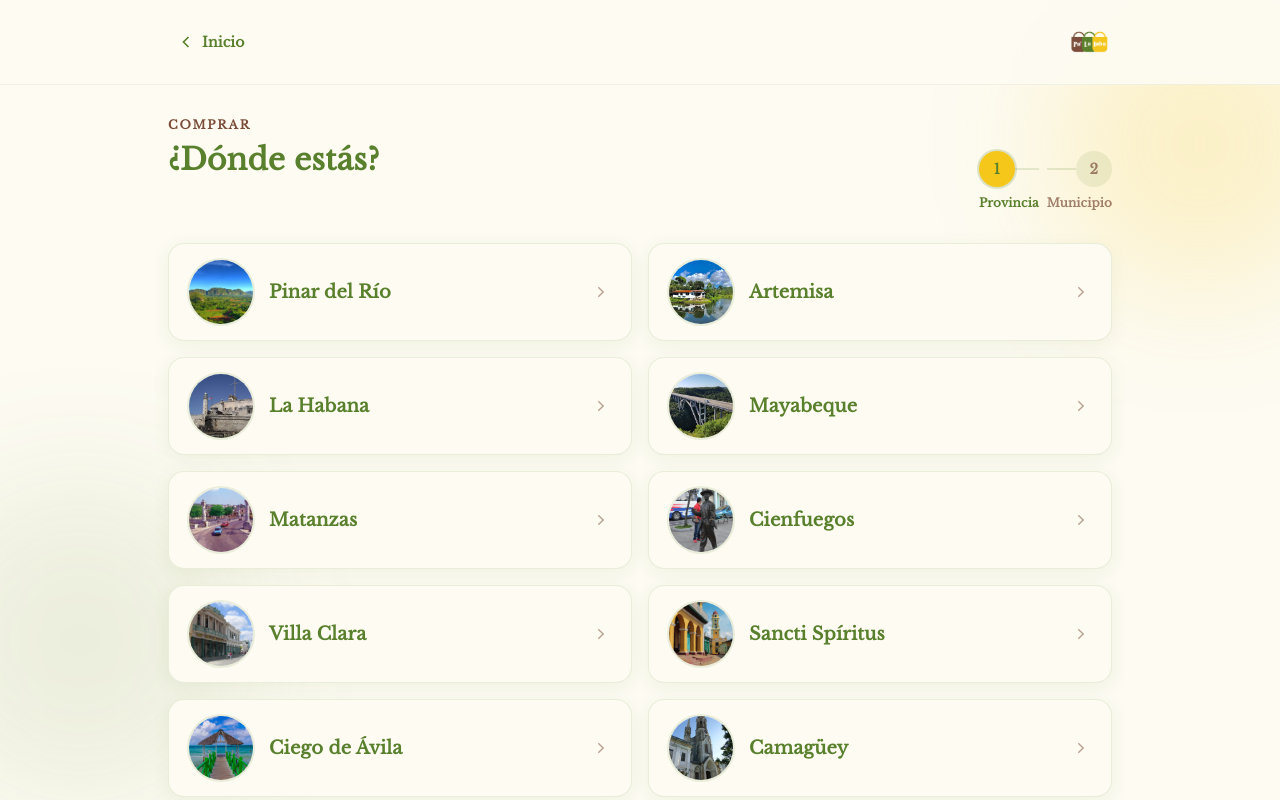
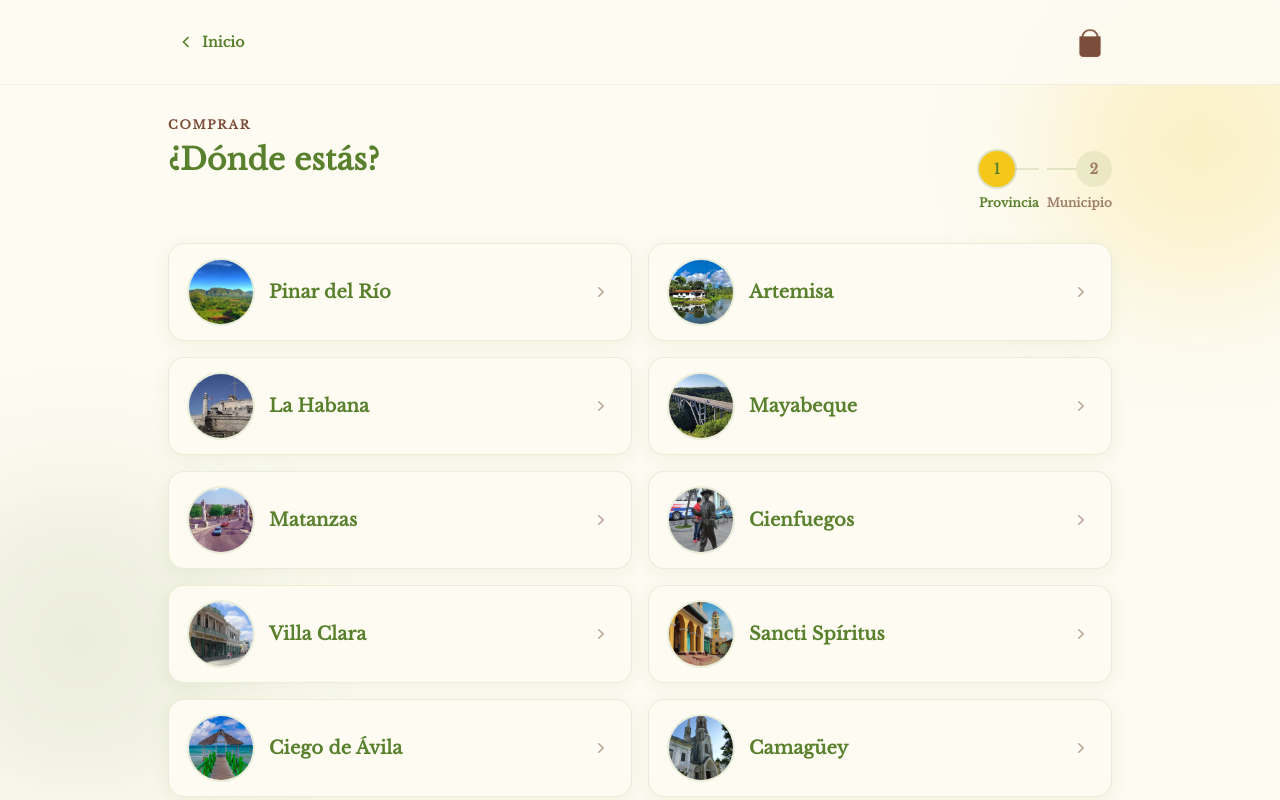
Before and after one commit to cubansoftwaredevelopment/palajaba-front, a React (Vite) app: page /comprar/provincia in a window 1280 px wide. Built offline with nearby package versions, Linux system fonts and the light colour scheme; no server answers.

Commit message:
Cambiada la jaba de compras

```diff
--- a/src/components/buyer/BuyerCategoryProductRow.jsx
+++ b/src/components/buyer/BuyerCategoryProductRow.jsx
@@ -1,5 +1,6 @@
 import { useCallback, useEffect, useRef, useState } from 'react'
 import { getUserFacingMessage } from '../../lib/userFacingError'
+import { animateScrollLeft } from '../../lib/smoothScroll'
 import BuyerProductCard from './BuyerProductCard'
 import {
   buyerCategorySectionTitle,
@@ -147,7 +148,7 @@ export default function BuyerCategoryProductRow({ section, loadMore }) {
       <div className={buyerProductRowWrap}>
         <div
           ref={scrollRef}
-          className={`${buyerProductRow} ${showScrollLeft ? 'lg:pl-12' : ''} ${showScrollRight ? 'pr-12' : ''}`}
+          className={`${buyerProductRow} ${showScrollLeft ? 'pl-12' : ''} ${showScrollRight ? 'pr-12' : ''}`}
         >
           {products.map((product) => (
             <div key={product.id} data-product-item className={buyerProductRowItem}>
--- a/src/components/buyer/BuyerJabaButton.jsx
+++ b/src/components/buyer/BuyerJabaButton.jsx
@@ -1,4 +1,4 @@
-import Logo from '../Logo'
+import JabaBagIcon from './JabaBagIcon'
 import { useBuyerJaba } from '../../context/BuyerJabaContext'
 import { buyerJabaBadge, buyerJabaTrigger } from './buyerStyles'
 
@@ -14,7 +14,7 @@ export default function BuyerJabaButton() {
       aria-expanded={open}
       aria-haspopup="dialog"
     >
-      <Logo className="h-10 w-10 lg:h-11 lg:w-11" />
+      <JabaBagIcon className="h-10 w-10 lg:h-11 lg:w-11" alt="" />
       {count > 0 ? (
         <span className={buyerJabaBadge} aria-hidden="true">
           {count > 99 ? '99+' : count}
--- a/src/components/buyer/BuyerProductDetailModal.jsx
+++ b/src/components/buyer/BuyerProductDetailModal.jsx
@@ -12,6 +12,7 @@ import { resolveMediaUrl } from '../../lib/media'
 import { recordProductPopularity } from '../../lib/productPopularity'
 
 import BuyerModalPortal from './BuyerModalPortal'
+import JabaBagIcon from './JabaBagIcon'
 
 import {
 
@@ -134,24 +135,6 @@ function SpecCard({ label, children }) {
       <p className={buyerProductDetailSpecValue}>{children}</p>
 
     </div>
-
-  )
-
-}
-
-
-
-function JabaIcon() {
-
-  return (
-
-    <svg width="14" height="14" viewBox="0 0 24 24" fill="none" stroke="currentColor" strokeWidth="2" aria-hidden>
-
-      <path d="M6 8h15l-1.5 9H7.5L6 8Z" />
-
-      <path d="M9 8V6a3 3 0 0 1 6 0v2" />
-
-    </svg>
 
   )
 
@@ -462,7 +445,7 @@ export default function BuyerProductDetailModal({
 
                 >
 
-                  {!inJaba ? <JabaIcon /> : null}
+                  {!inJaba ? <JabaBagIcon className="h-3.5 w-3.5" alt="" /> : null}
 
                   <span>{inJaba ? 'En Tu Jaba' : "Pa' La Jaba"}</span>
 
--- /dev/null
+++ b/src/components/buyer/JabaBagIcon.jsx
@@ -0,0 +1,15 @@
+import { JABA_BAG } from '../../constants/branding'
+
+export default function JabaBagIcon({ className = 'h-4 w-4', alt = JABA_BAG.alt }) {
+  return (
+    <img
+      src={JABA_BAG.src}
+      alt={alt}
+      className={`shrink-0 object-contain ${className}`}
+      width={32}
+      height={32}
+      decoding="async"
+      aria-hidden={alt === ''}
+    />
+  )
+}
--- a/src/components/buyer/buyerStyles.js
+++ b/src/components/buyer/buyerStyles.js
@@ -70,19 +70,19 @@ export const buyerCategorySectionTitle =
 export const buyerProductRowWrap = 'relative min-w-0 overflow-hidden'
 
 export const buyerProductRow =
-  'flex gap-3 overflow-x-auto overscroll-x-contain py-1 [-ms-overflow-style:none] [scrollbar-width:none] [&::-webkit-scrollbar]:hidden'
+  'flex touch-pan-x gap-3 overflow-x-auto overscroll-x-contain py-1 [-ms-overflow-style:none] [scrollbar-width:none] [&::-webkit-scrollbar]:hidden'
 
 export const buyerProductRowFade =
   'pointer-events-none absolute inset-y-0 right-0 z-10 w-16 bg-gradient-to-l from-brand-white via-brand-white/95 to-transparent sm:w-20'
 
 export const buyerProductRowFadeLeft =
-  'pointer-events-none absolute inset-y-0 left-0 z-10 hidden w-20 bg-gradient-to-r from-brand-white via-brand-white/95 to-transparent lg:block'
+  'pointer-events-none absolute inset-y-0 left-0 z-10 w-16 bg-gradient-to-r from-brand-white via-brand-white/95 to-transparent sm:w-20'
 
 export const buyerProductRowArrow =
   'absolute right-0 top-1/2 z-20 flex h-9 w-9 -translate-y-1/2 items-center justify-center rounded-full border border-brand-green/15 bg-brand-white text-brand-green shadow-[0_4px_14px_rgba(89,128,44,0.14)] transition-[transform,background-color,box-shadow] duration-200 touch-manipulation active:scale-95 active:bg-brand-yellow/20 focus-visible:outline-none focus-visible:ring-2 focus-visible:ring-brand-green/25 sm:h-10 sm:w-10 lg:hover:-translate-y-1/2 lg:hover:scale-105 lg:hover:shadow-[0_6px_18px_rgba(89,128,44,0.18)]'
 
 export const buyerProductRowArrowLeft =
-  'absolute left-0 top-1/2 z-20 hidden h-10 w-10 -translate-y-1/2 items-center justify-center rounded-full border border-brand-green/15 bg-brand-white text-brand-green shadow-[0_4px_14px_rgba(89,128,44,0.14)] transition-[transform,background-color,box-shadow] duration-200 focus-visible:outline-none focus-visible:ring-2 focus-visible:ring-brand-green/25 lg:flex lg:hover:-translate-y-1/2 lg:hover:scale-105 lg:hover:shadow-[0_6px_18px_rgba(89,128,44,0.18)] lg:active:scale-95 lg:active:bg-brand-yellow/20'
+  'absolute left-0 top-1/2 z-20 flex h-9 w-9 -translate-y-1/2 items-center justify-center rounded-full border border-brand-green/15 bg-brand-white text-brand-green shadow-[0_4px_14px_rgba(89,128,44,0.14)] transition-[transform,background-color,box-shadow] duration-200 touch-manipulation active:scale-95 active:bg-brand-yellow/20 focus-visible:outline-none focus-visible:ring-2 focus-visible:ring-brand-green/25 sm:h-10 sm:w-10 lg:hover:-translate-y-1/2 lg:hover:scale-105 lg:hover:shadow-[0_6px_18px_rgba(89,128,44,0.18)]'
 
 export const buyerProductRowItem =
   'w-[11rem] shrink-0 snap-start sm:w-[11.5rem]'
--- a/src/constants/branding.js
+++ b/src/constants/branding.js
@@ -15,6 +15,11 @@ export const LOGO = {
   alt: `Logo de ${BRAND_NAME}`,
 }
 
+export const JABA_BAG = {
+  src: '/images/buy-bag.png',
+  alt: 'Jaba de compras',
+}
+
 /** Mismo tamaño hero que en Welcome */
 export const LOGO_HERO_CLASS =
   'h-auto w-full max-w-[min(100%,20rem)] sm:max-w-[22rem] md:max-w-[26rem]'
```
Also changed, not shown: src/components/buyer/BuyerProductCard.jsx (+2 -143 lines), public/images/buy-bag.png (added).
